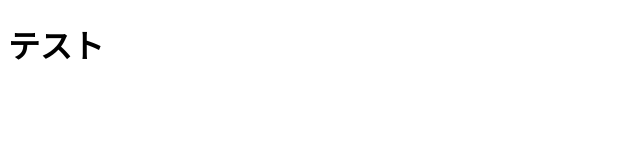
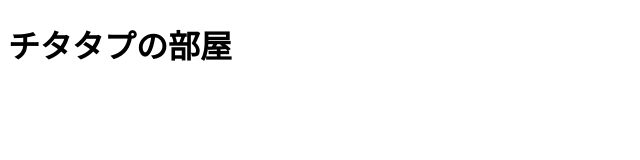
Before and after one commit to i-Qbu/iqbu.github.io, a plain HTML site: page index.html in a window 1280 px wide. Shown: the whole page, without its empty margins (0-640 px from the left). Drawn offline with Linux system fonts and the light colour scheme.

Commit message:
Update index.html

```diff
--- a/index.html
+++ b/index.html
@@ -6,6 +6,6 @@
     <title>Document</title>
 </head>
 <body>
-    <h1>テスト</h1>
+    <h1>チタタプの部屋</h1>
 </body>
 </html>
```
